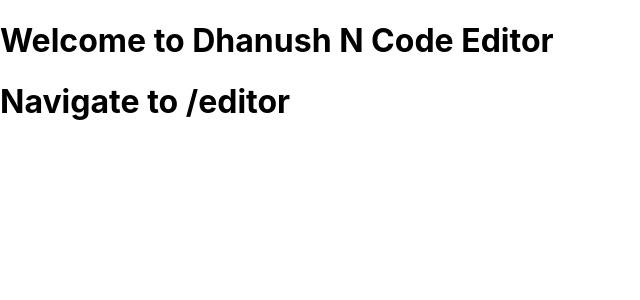
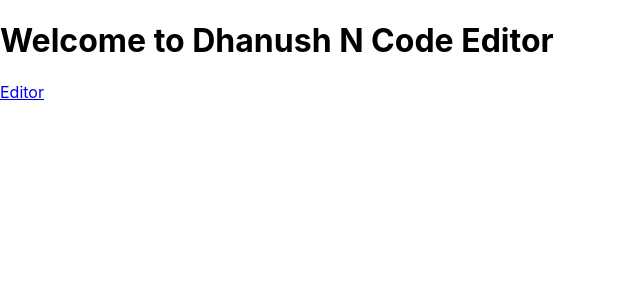
Before and after one commit to DhanushNehru/CustomCodeEditor, a React (Create React App) app: page / in a window 1280 px wide. Shown: the top 300 px of the page, without its empty margins (0-640 px from the left). Built offline with nearby package versions, Linux system fonts and the light colour scheme.

Commit message:
Added link to editor page on landing page

```diff
--- a/src/components/LandingPage.js
+++ b/src/components/LandingPage.js
@@ -1,10 +1,11 @@
 import React from 'react';
+import { Link } from 'react-router-dom';
 
 function LandingPage() {
   return (
     <div className="landing-page">
       <h1>Welcome to Dhanush N Code Editor</h1>
-      <h1>Navigate to /editor</h1>
+      <Link to="/editor">Editor</Link>
     </div>
   );
 }
```
